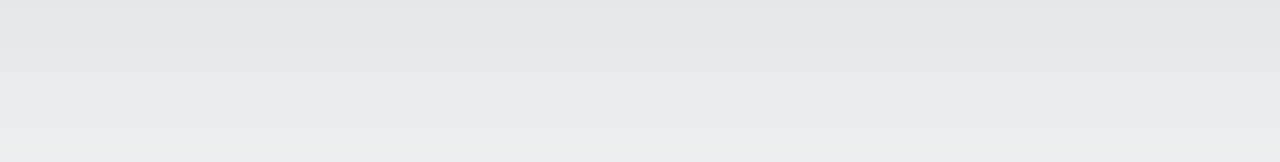
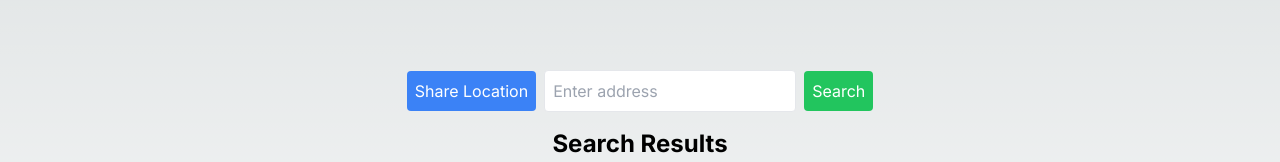
Before and after one commit to elsong86/taco-about-it, a Next.js app in the folder frontend/: page /search in a window 1280 px wide. Shown: the part 277-439 px from the top of the page. Built offline with nearby package versions, Linux system fonts and the light colour scheme; no server answers.

Commit message:
added geolocation, geocoding api, routing to search page from home

```diff
--- /dev/null
+++ b/frontend/src/app/components/Header.tsx
@@ -0,0 +1,55 @@
+import React from 'react';
+import { Location } from '../../../types'; // Adjust the import path as needed
+
+interface HeaderProps {
+  onLocationShare: (location: Location) => void;
+  onAddressSubmit: (address: string) => void;
+}
+
+const Header: React.FC<HeaderProps> = ({ onLocationShare, onAddressSubmit }) => {
+  const handleLocationShare = () => {
+    if (navigator.geolocation) {
+      navigator.geolocation.getCurrentPosition(
+        (position) => {
+          const { latitude, longitude } = position.coords;
+          onLocationShare({ latitude, longitude });
+        },
+        (error) => {
+          console.error('Error getting location:', error);
+        }
+      );
+    } else {
+      console.error('Geolocation is not supported by this browser.');
+    }
+  };
+
+  const handleAddressSubmit = (e: React.FormEvent) => {
+    e.preventDefault();
+    const form = e.target as HTMLFormElement;
+    const formData = new FormData(form);
+    const address = formData.get('address') as string;
+    onAddressSubmit(address);
+  };
+
+  return (
+    <header className="flex flex-col md:flex-row items-center justify-between mb-4">
+      <button onClick={handleLocationShare} className="p-2 bg-blue-500 text-white rounded mb-2 md:mb-0 md:mr-2">
+        Share Location
+      </button>
+      <form onSubmit={handleAddressSubmit} className="flex items-center">
+        <input
+          name="address"
+          type="text"
+          placeholder="Enter address"
+          required
+          className="p-2 mr-2 border rounded"
+        />
+        <button type="submit" className="p-2 bg-green-500 text-white rounded">
+          Search
+        </button>
+      </form>
+    </header>
+  );
+};
+
+export default Header;
--- a/frontend/src/app/globals.css
+++ b/frontend/src/app/globals.css
@@ -16,6 +16,12 @@
   }
 }
 
+html, body {
+  height: 100%;
+  margin: 0;
+  padding: 0;
+}
+
 body {
   color: rgb(var(--foreground-rgb));
   background: linear-gradient(
@@ -26,6 +32,14 @@ body {
     rgb(var(--background-start-rgb));
 }
 
+main {
+  min-height: 100vh; /* Ensure main content covers full viewport height */
+  display: flex;
+  flex-direction: column;
+  align-items: center;
+  justify-content: center;
+}
+
 @layer utilities {
   .text-balance {
     text-wrap: balance;
--- a/frontend/src/app/page.tsx
+++ b/frontend/src/app/page.tsx
@@ -1,10 +1,47 @@
 "use client";
 
-import React from 'react';
+import React, { useState } from 'react';
+import { useRouter } from 'next/navigation';
+import Header from '../app/components/Header';
+import { Location } from '../../types';
 
 const HomePage: React.FC = () => {
+  const [location, setLocation] = useState<Location | null>(null);
+  const router = useRouter();
+
+  const handleLocationShare = (loc: Location) => {
+    setLocation(loc);
+    console.log('Location shared:', loc);
+    router.push(`/search?latitude=${loc.latitude}&longitude=${loc.longitude}`);
+  };
+
+  const handleAddressSubmit = async (address: string) => {
+    try {
+      const response = await fetch('http://localhost:8000/geocode', {
+        method: 'POST',
+        headers: {
+          'Content-Type': 'application/json',
+        },
+        body: JSON.stringify({ address }),
+      });
+
+      if (!response.ok) {
+        throw new Error('Network response was not ok');
+      }
+
+      const data = await response.json();
+      const location: Location = { latitude: data.latitude, longitude: data.longitude };
+      setLocation(location);
+      console.log('Address geocoded:', location);
+      router.push(`/search?latitude=${location.latitude}&longitude=${location.longitude}`);
+    } catch (error) {
+      console.error('Error geocoding address:', error);
+    }
+  };
+
   return (
     <div>
+      <Header onLocationShare={handleLocationShare} onAddressSubmit={handleAddressSubmit} />
       <h1 className="text-3xl font-bold mb-6">Welcome to Taco Finder</h1>
       <p>This is the landing page. Use the search functionality to find tacos!</p>
     </div>
--- a/frontend/src/app/search/page.tsx
+++ b/frontend/src/app/search/page.tsx
@@ -1,47 +1,43 @@
 "use client";
 
-import React, { useState, useEffect } from 'react';
+import React, { useEffect, useState } from 'react';
+import { useRouter, useSearchParams } from 'next/navigation';
 import PlaceTile from '../components/PlaceTile';
-
-interface Location {
-  latitude: number;
-  longitude: number;
-}
-
-interface Place {
-  id: string;
-  formattedAddress: string;
-  displayName: {
-    text: string;
-    languageCode: string;
-  };
-  location: Location;
-  types: string[];
-}
+import Header from '../components/Header';
+import { Location, Place } from '../../../types';
 
 const SearchPage: React.FC = () => {
   const [places, setPlaces] = useState<Place[]>([]);
+  const [location, setLocation] = useState<Location | null>(null);
+  const searchParams = useSearchParams();
+  const router = useRouter();
 
-  // Define default parameters
-  const defaultParams = {
-    location: {
-      latitude: 33.7910235,
-      longitude: -118.2618912,
-    },
+  useEffect(() => {
+    const latitude = searchParams.get('latitude');
+    const longitude = searchParams.get('longitude');
+
+    if (latitude && longitude) {
+      const loc: Location = { latitude: parseFloat(latitude), longitude: parseFloat(longitude) };
+      setLocation(loc);
+      fetchPlaces(loc);
+    }
+  }, [searchParams]);
+
+  const fetchPlaces = async (loc: Location) => {
+    const params = {
+      location: loc,
       radius: 1000,
       max_results: 20,
       text_query: "tacos",
     };
 
-  useEffect(() => {
-    const fetchPlaces = async () => {
     try {
       const response = await fetch('http://localhost:8000/places', {
         method: 'POST',
         headers: {
           'Content-Type': 'application/json',
         },
-          body: JSON.stringify(defaultParams),
+        body: JSON.stringify(params),
       });
 
       if (!response.ok) {
@@ -55,11 +51,39 @@ const SearchPage: React.FC = () => {
     }
   };
 
-    fetchPlaces();
-  }, []);
+  const handleLocationShare = (loc: Location) => {
+    setLocation(loc);
+    console.log('Location shared:', loc);
+    router.push(`/search?latitude=${loc.latitude}&longitude=${loc.longitude}`);
+  };
+
+  const handleAddressSubmit = async (address: string) => {
+    try {
+      const response = await fetch('http://localhost:8000/geocode', {
+        method: 'POST',
+        headers: {
+          'Content-Type': 'application/json',
+        },
+        body: JSON.stringify({ address }),
+      });
+
+      if (!response.ok) {
+        throw new Error('Network response was not ok');
+      }
+
+      const data = await response.json();
+      const location: Location = { latitude: data.latitude, longitude: data.longitude };
+      setLocation(location);
+      console.log('Address geocoded:', location);
+      router.push(`/search?latitude=${location.latitude}&longitude=${location.longitude}`);
+    } catch (error) {
+      console.error('Error geocoding address:', error);
+    }
+  };
 
   return (
     <main className="flex flex-col min-h-screen items-left p-4">
+      <Header onLocationShare={handleLocationShare} onAddressSubmit={handleAddressSubmit} />
       <h1 className="text-2xl font-bold mb-4">Search Results</h1>
       <div className="grid grid-cols-1 md:grid-cols-2 lg:grid-cols-3 gap-4">
         {places.map((place) => (
--- /dev/null
+++ b/frontend/types.ts
@@ -0,0 +1,22 @@
+export interface Location {
+    latitude: number;
+    longitude: number;
+  }
+
+  export interface Place {
+    id: string;
+    formattedAddress: string;
+    displayName: {
+      text: string;
+      languageCode: string;
+    };
+    location: Location;
+    types: string[];
+  }
+
+  export interface SearchParams {
+    location: Location;
+    radius: number;
+    max_results: number;
+    text_query: string;
+  }
```
Lines whose indentation alone changed are shown as unchanged.
